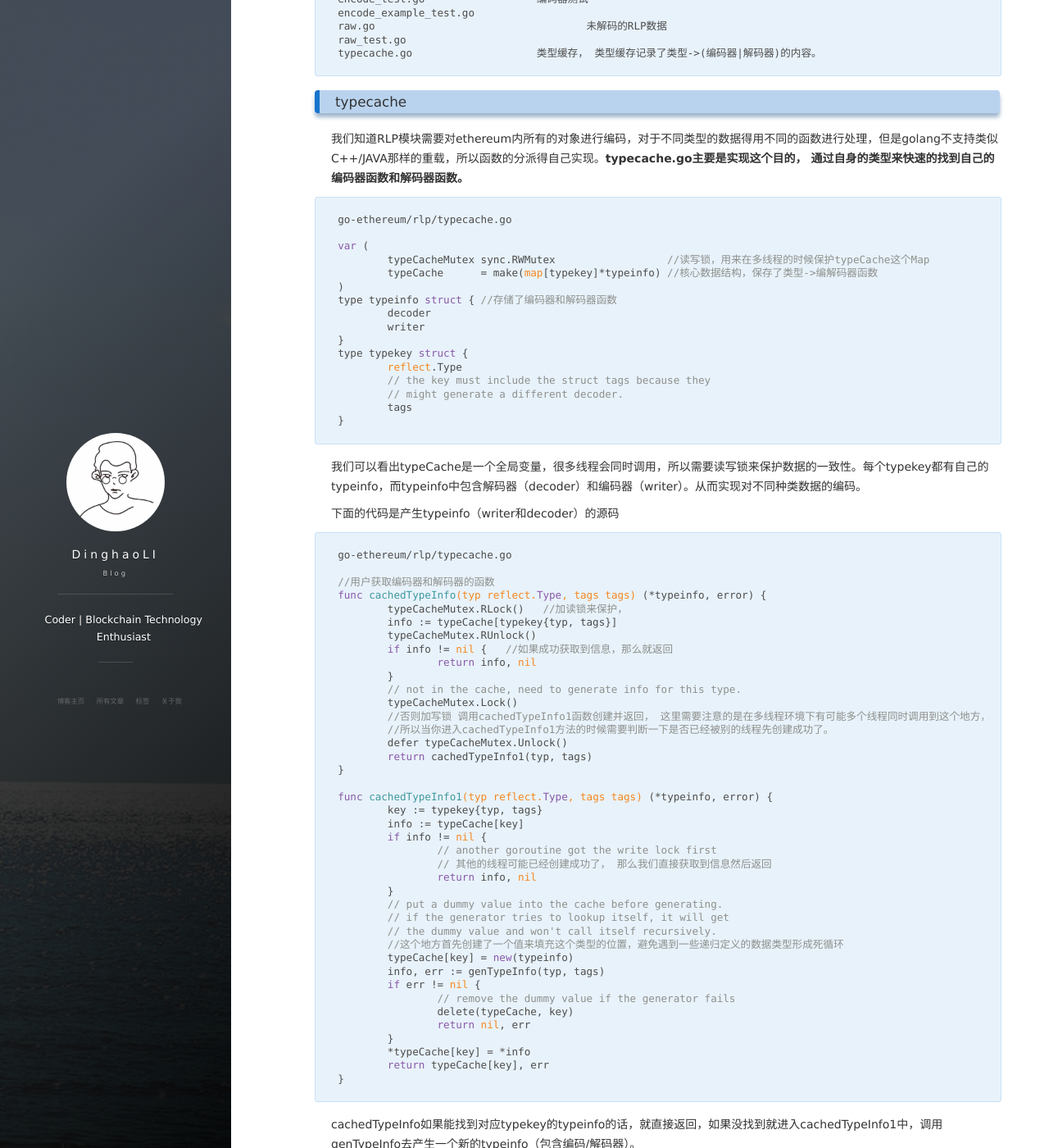
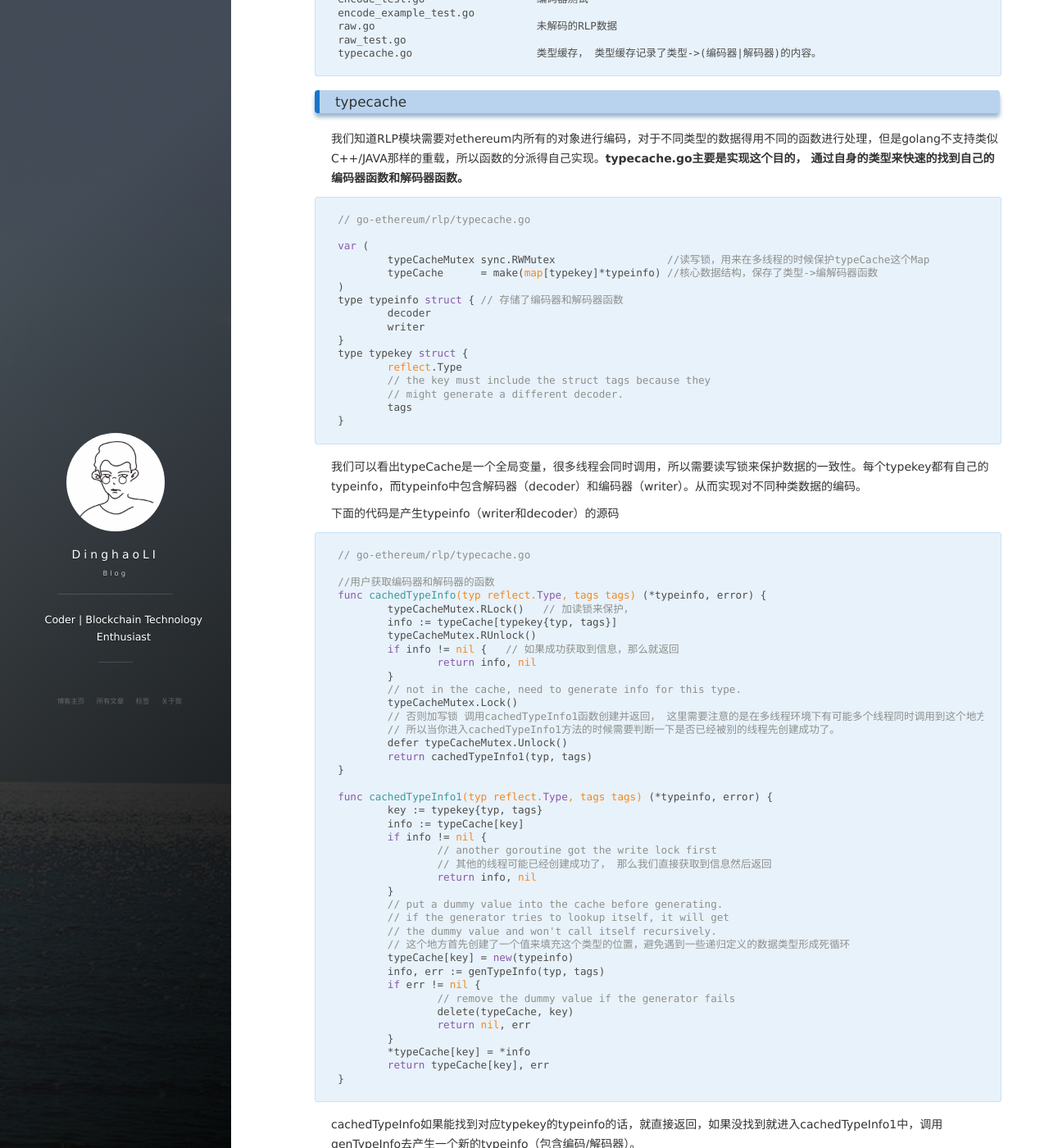
Before and after one commit to DinghaoLI/dinghaoli.github.io, a Jekyll site: the page built from _posts/2018-11-08-ETH_code_2.md, in a window 1280 px wide and 1400 px high, scrolled down 1672 px. Shown: the whole window at 82% size. Built offline with Jekyll 4.4.1, drawn with Linux system fonts in a browser that asks for light colours; nearby versions of some CDN libraries; comment, search, counter and statistics services are not loaded; some of the changed text lies outside the part shown.

Commit message:
ETH 2 and 1

````diff
--- a/_posts/2018-11-08-ETH_code_2.md
+++ b/_posts/2018-11-08-ETH_code_2.md
@@ -69,14 +69,14 @@
 在go-ethereum/rlp的文件夹内我们可以看到RLP编码的源码，其中\*test.go文件为测试文件。
 
 ```
-decode.go				解码器，把RLP数据解码为go的数据结构
+decode.go			解码器，把RLP数据解码为go的数据结构
 decode_tail_test.go		解码器测试代码
 decode_test.go			解码器测试代码
-doc.go					文档代码
-encode.go				编码器，把GO的数据结构序列化为字节数组
+doc.go				文档代码
+encode.go			编码器，把GO的数据结构序列化为字节数组
 encode_test.go			编码器测试
 encode_example_test.go
-raw.go					未解码的RLP数据
+raw.go				未解码的RLP数据
 raw_test.go
 typecache.go			类型缓存， 类型缓存记录了类型->(编码器|解码器)的内容。
 ```
@@ -86,13 +86,13 @@
 我们知道RLP模块需要对ethereum内所有的对象进行编码，对于不同类型的数据得用不同的函数进行处理，但是golang不支持类似C++/JAVA那样的重载，所以函数的分派得自己实现。**typecache.go主要是实现这个目的， 通过自身的类型来快速的找到自己的编码器函数和解码器函数。**
 
 ```
-go-ethereum/rlp/typecache.go
+// go-ethereum/rlp/typecache.go
 
 var (
 	typeCacheMutex sync.RWMutex                  //读写锁，用来在多线程的时候保护typeCache这个Map
 	typeCache      = make(map[typekey]*typeinfo) //核心数据结构，保存了类型->编解码器函数
 )
-type typeinfo struct { //存储了编码器和解码器函数
+type typeinfo struct { // 存储了编码器和解码器函数
 	decoder
 	writer
 }
@@ -110,20 +110,20 @@
 下面的代码是产生typeinfo（writer和decoder）的源码
 
 ```
-go-ethereum/rlp/typecache.go
+// go-ethereum/rlp/typecache.go
 
 //用户获取编码器和解码器的函数
 func cachedTypeInfo(typ reflect.Type, tags tags) (*typeinfo, error) {
-	typeCacheMutex.RLock()   //加读锁来保护，
+	typeCacheMutex.RLock()   // 加读锁来保护，
 	info := typeCache[typekey{typ, tags}]
 	typeCacheMutex.RUnlock()
-	if info != nil {   //如果成功获取到信息，那么就返回
+	if info != nil {   // 如果成功获取到信息，那么就返回
 		return info, nil
 	}
 	// not in the cache, need to generate info for this type.
 	typeCacheMutex.Lock()
-	//否则加写锁 调用cachedTypeInfo1函数创建并返回， 这里需要注意的是在多线程环境下有可能多个线程同时调用到这个地方，
-	//所以当你进入cachedTypeInfo1方法的时候需要判断一下是否已经被别的线程先创建成功了。
+	// 否则加写锁 调用cachedTypeInfo1函数创建并返回， 这里需要注意的是在多线程环境下有可能多个线程同时调用到这个地方，
+	// 所以当你进入cachedTypeInfo1方法的时候需要判断一下是否已经被别的线程先创建成功了。
 	defer typeCacheMutex.Unlock()
 	return cachedTypeInfo1(typ, tags)
 }
@@ -139,7 +139,7 @@
 	// put a dummy value into the cache before generating.
 	// if the generator tries to lookup itself, it will get
 	// the dummy value and won't call itself recursively.
-	//这个地方首先创建了一个值来填充这个类型的位置，避免遇到一些递归定义的数据类型形成死循环
+	// 这个地方首先创建了一个值来填充这个类型的位置，避免遇到一些递归定义的数据类型形成死循环
 	typeCache[key] = new(typeinfo)
 	info, err := genTypeInfo(typ, tags)
 	if err != nil {
@@ -155,8 +155,7 @@
 cachedTypeInfo如果能找到对应typekey的typeinfo的话，就直接返回，如果没找到就进入cachedTypeInfo1中，调用genTypeInfo去产生一个新的typeinfo（包含编码/解码器）。
 
 ```
-go-ethereum/rlp/typecache.go
-
+// go-ethereum/rlp/typecache.go
 
 func genTypeInfo(typ reflect.Type, tags tags) (info *typeinfo, err error) {
 	info = new(typeinfo)
@@ -173,8 +172,7 @@
 makeDecoder的处理逻辑和makeWriter的处理逻辑大致差不多， 这里我就只贴出makeWriter的处理逻辑，
 
 ```
-go-ethereum/rlp/encode.go
-
+// go-ethereum/rlp/encode.go
 
 // makeWriter creates a writer function for the given type.
 func makeWriter(typ reflect.Type, ts tags) (writer, error) {
@@ -212,7 +210,6 @@
 		return nil, fmt.Errorf("rlp: type %v is not RLP-serializable", typ)
 	}
 }
-
 ```
 
 可以看到就是一个switch case,根据类型来分配不同的处理函数。 这个处理逻辑还是很简单的。针对简单类型很简单，根据黄皮书上面的描述来处理即可。
@@ -220,8 +217,7 @@
 比如writeUint，这里的处理过程和我们之前对RLP编码的描述是一致的。
 
 ```
-go-ethereum/rlp/encode.go
-
+// go-ethereum/rlp/encode.go
 
 func writeUint(val reflect.Value, w *encbuf) error {
 	i := val.Uint()
@@ -243,8 +239,7 @@
 不过，下方函数对于**结构体类型的处理还是挺有意思的，而且这部分详细的处理逻辑在黄皮书上面也是找不到的。**
 
 ```
-go-ethereum/rlp/encode.go
-
+// go-ethereum/rlp/encode.go
 
 func makeStructWriter(typ reflect.Type) (writer, error) {
 	// 把结构体扁平化生一个fields数组，每个元素都有对应的编码器
@@ -265,21 +260,20 @@
 	}
 	return writer, nil
 }
-
 ```
 
 这个函数定义了结构体的编码方式， 通过structFields方法得到了所有的字段的编码器， 然后返回一个方法，这个方法遍历所有的字段，每个字段调用其编码器方法。结构体的成员用index来对应（reflect的功能）。
 
 ```
-go-ethereum/rlp/typecache.go
+// go-ethereum/rlp/typecache.go
 
 type field struct {
 	index int
 	info  *typeinfo
 }
 
-//这个函数定义了结构体的编码方式， 通过structFields方法得到了所有的字段的编码器，
-//然后返回一个方法，这个方法遍历所有的字段，每个字段调用其编码器方法。
+// 这个函数定义了结构体的编码方式， 通过structFields方法得到了所有的字段的编码器，
+// 然后返回一个方法，这个方法遍历所有的字段，每个字段调用其编码器方法。
 func structFields(typ reflect.Type) (fields []field, err error) {
 	for i := 0; i < typ.NumField(); i++ {
 		if f := typ.Field(i); f.PkgPath == "" { // exported
@@ -300,7 +294,6 @@
 	}
 	return fields, nil
 }
-
 ```
 
 ### 编码器 encode.go
@@ -310,7 +303,7 @@
 
 
 ```
-go-ethereum/rlp/encode.go
+// go-ethereum/rlp/encode.go
 
 var (
 	// Common encoded values.
@@ -338,13 +331,12 @@
 func writeEncoder(val reflect.Value, w *encbuf) error {
 	return val.Interface().(Encoder).EncodeRLP(w)
 }
-
 ```
 
 大部分的EncodeRLP方法都是直接调用了rlp.Encode方法。我们来举个例子，下面这个函数在p2p/enr/entries.go中，这是用于对IP进行RLP编码的函数。她最终通过调用rlp.Encode方法来对IP进行编码
 
 ```
-go-ethereum/p2p/enr/entries.go
+// go-ethereum/p2p/enr/entries.go
 
 // EncodeRLP implements rlp.Encoder.
 func (v IP) EncodeRLP(w io.Writer) error {
@@ -353,14 +345,13 @@
 	}
 	return rlp.Encode(w, net.IP(v))
 }
-
 ```
 
 接下来我们看看rlp.Encode这个方法。这个方法首先取得一个encbuf对象。（如果取不到就从sync pool中拿出一个encbuf来使用） 然后调用这个对象的encode方法。encode方法中，首先获取了对象的反射类型，根据反射类型获取它的编码器，然后调用编码器的writer方法。这个就跟上面谈到的typecache联系到一起了。
 
 
 ```
-go-ethereum/rlp/encode.go
+// go-ethereum/rlp/encode.go
 
 // encbufs are pooled.
 var encbufPool = sync.Pool{
@@ -370,7 +361,7 @@
 ...
 
 func Encode(w io.Writer, val interface{}) error {
-	//判断w是否为*encbuf类型
+	// 判断w是否为*encbuf类型
 	if outer, ok := w.(*encbuf); ok {
 		// Encode was called by some type's EncodeRLP.
 		// Avoid copying by writing to the outer encbuf directly.
@@ -397,7 +388,6 @@
 	}
 	return ti.writer(rval, w)
 }
-
 ```
 
 #### **encbuf**
@@ -405,7 +395,7 @@
 这个是在encode的过程中充当buffer的作用。下面先看看encbuf的定义。
 
 ```
-go-ethereum/rlp/encode.go
+// go-ethereum/rlp/encode.go
 
 type encbuf struct {
 	str     []byte      // string data, contains everything except list headers
@@ -418,8 +408,6 @@
 	offset int // index of this header in string data
 	size   int // total size of encoded data (including list headers)
 }
-
-
 ```
 
 从注释可以看到， str字段包含了所有的内容，除了列表的头部。列表的头部记录在lheads字段中。lhsize字段记录了lheads的长度，sizebuf是9个字节大小的辅助buffer，专门用来处理uint的编码的。listhead由两个字段组成，offset字段记录了列表数据在str字段的哪个位置，size字段记录了包含列表头的编码后的数据的总长度。可以看到下面的图。
@@ -429,8 +417,7 @@
 对于普通的类型，比如字符串，整形，bool型等数据，就是直接往str字段里面填充就行了。但是对于结构体类型的处理，就需要特殊的处理方式了。可以看看上面提到过的makeStructWriter方法。
 
 ```
-go-ethereum/rlp/encode.go
-
+// go-ethereum/rlp/encode.go
 
 func makeStructWriter(typ reflect.Type) (writer, error) {
 	// 把结构体扁平化生一个fields数组，每个元素都有对应的编码器
@@ -441,7 +428,7 @@
 	writer := func(val reflect.Value, w *encbuf) error {
 		lh := w.list()
 		for _, f := range fields {
-			//f是field结构， f.info是typeinfo的指针， 所以这里其实是调用字段的编码器方法。
+			// f是field结构， f.info是typeinfo的指针， 所以这里其实是调用字段的编码器方法。
 			if err := f.info.writer(val.Field(f.index), w); err != nil {
 				return err
 			}
@@ -455,7 +442,7 @@
 ...
 
 func (w *encbuf) list() *listhead {
-	//记录当前的w.str大小和w.lhsize的大小
+	// 记录当前的w.str大小和w.lhsize的大小
 	lh := &listhead{offset: len(w.str), size: w.lhsize}
 	w.lheads = append(w.lheads, lh)
 	return lh
@@ -475,7 +462,6 @@
 func (w *encbuf) size() int {
 	return len(w.str) + w.lhsize
 }
-
 ```
 
 可以看到上面的代码中体现了处理结构体数据的特殊处理方法，就是首先调用w.list()方法，处理完毕之后再调用listEnd(lh)方法。采用这种方式的原因是我们在刚开始处理结构体的时候，并不知道处理后的结构体的长度有多长，因为需要根据结构体的长度来决定头的处理方式(回忆一下黄皮书里面结构体的处理方式)，所以我们在处理前记录好str的位置，然后开始处理每个字段，处理完之后在看一下str的数据增加了多少就知道处理后的结构体长度有多长了。
@@ -484,7 +470,7 @@
 最后，我们可以看看encbuf最后的处理逻辑，会对listhead进行处理，组装成完整的RLP数据
 
 ```
-go-ethereum/rlp/encode.go
+// go-ethereum/rlp/encode.go
 
 // EncodeToBytes returns the RLP encoding of val.
 // Please see the documentation of Encode for the encoding rules.
@@ -514,8 +500,7 @@
 在之前讲makeWriter的时候，我们说过，我们用type来选择writer，而不同的writer就是根据黄皮书针把每种不同的数据填充到encbuf里面去
 
 ```
-go-ethereum/rlp/encode.go
-
+// go-ethereum/rlp/encode.go
 
 func writeBool(val reflect.Value, w *encbuf) error {
 	if val.Bool() {
@@ -542,7 +527,7 @@
 解码器的大致流程和编码器差不多，理解了编码器的大致流程，也就知道了解码器的大致流程。
 
 ```
-go-ethereum/rlp/decode.go
+// go-ethereum/rlp/decode.go
 
 func makeDecoder(typ reflect.Type, tags tags) (dec decoder, err error) {
 	kind := typ.Kind()
@@ -608,15 +593,12 @@
 	}
 	return err
 }
-
-
 ```
 
 我们同样通过结构体类型的解码过程来查看具体的解码过程。跟编码过程差不多，首先通过structFields获取需要解码的所有字段，然后每个字段进行解码。跟编码过程差不多有一个List()和ListEnd()的操作，不过这里的处理流程和编码过程不一样，后续章节会详细介绍。
 
 ```
-go-ethereum/rlp/decode.go
-
+// go-ethereum/rlp/decode.go
 
 func makeStructDecoder(typ reflect.Type) (decoder, error) {
 	// 把结构体变为数组，使之扁平化，
@@ -625,15 +607,15 @@
 	if err != nil {
 		return nil, err
 	}
-	//这里使对fields用了闭包的特性
+	// 这里使对fields用了闭包的特性
 	dec := func(s *Stream, val reflect.Value) (err error) {
 		// 记录了当前这个list已经读取了多少字节的数据
 		if _, err := s.List(); err != nil {
 			return wrapStreamError(err, typ)
 		}
 		for _, f := range fields {
-			//f是field结构， f.info是typeinfo的指针， 所以这里其实是调用字段的编码器方法。
-			//根据不同field调用相应的解码器
+			// f是field结构， f.info是typeinfo的指针， 所以这里其实是调用字段的编码器方法。
+			// 根据不同field调用相应的解码器
 			err := f.info.decoder(s, val.Field(f.index))
 			if err == EOL {
 				return &decodeError{msg: "too few elements", typ: typ}
@@ -650,8 +632,7 @@
 下面在看字符串的解码过程，因为不同长度的字符串有不同方式的编码，我们可以通过前缀的不同来获取字符串的类型，这里我们通过s.Kind()方法获取当前需要解析的类型和长度，如果是Byte类型，那么直接返回Byte的值， 如果是String类型那么读取指定长度的值然后返回。 这就是kind()方法的用途。
 
 ```
-go-ethereum/rlp/decode.go
-
+// go-ethereum/rlp/decode.go
 
 // Bytes reads an RLP string and returns its contents as a byte slice.
 // If the input does not contain an RLP string, the returned
@@ -735,8 +716,7 @@
 
 
 ```
-go-ethereum/rlp/decode.go
-
+// go-ethereum/rlp/decode.go
 
 type Stream struct {
 	r ByteReader
@@ -752,7 +732,6 @@
 	stack   []listpos
 }
 type listpos struct{ pos, size uint64 }
-
 ```
 
 Stream的List方法，当调用List方法的时候。我们先调用Kind方法获取类型和长度，**如果类型不匹配那么就抛出错误，然后我们把一个listpos对象压入到堆栈，这个对象是关键。 这个对象的pos字段记录了当前这个list已经读取了多少字节的数据， 所以刚开始的时候肯定是0。** size字段记录了这个list对象一共需要读取多少字节数据。这样我在处理后续的每一个字段的时候，每读取一些字节，就会增加pos这个字段的值，处理到最后会对比pos字段和size字段是否相等，如果不相等，那么会抛出异常。
@@ -760,11 +739,11 @@
 Stream的ListEnd方法，如果当前读取的数据数量pos不等于声明的数据长度size，抛出异常，然后对堆栈进行pop操作，如果当前堆栈不为空，那么就在堆栈的栈顶的pos加上当前处理完毕的数据长度(用来处理这种情况-结构体的字段又是结构体，这种递归的结构)
 
 ```
-go-ethereum/rlp/decode.go
+// go-ethereum/rlp/decode.go
 
 type listpos struct{ pos, size uint64 }
-\\ pos字段记录了当前这个list已经读取了多少字节的数据， 所以刚开始的时候肯定是0。
-\\ size字段记录了这个list对象一共需要读取多少字节数据。
+// pos字段记录了当前这个list已经读取了多少字节的数据， 所以刚开始的时候肯定是0。
+// size字段记录了这个list对象一共需要读取多少字节数据。
 
 // List starts decoding an RLP list. If the input does not contain a
 // list, the returned error will be ErrExpectedList. When the list's
@@ -804,5 +783,4 @@
 	s.size = 0
 	return nil
 }
-
 ```
````
Also changed, not shown: other parts of _posts/2018-11-08-ETH_code_2.md (+1 -1 lines), _posts/2018-11-04-ETH_code_1.md (+10 -10 lines).
